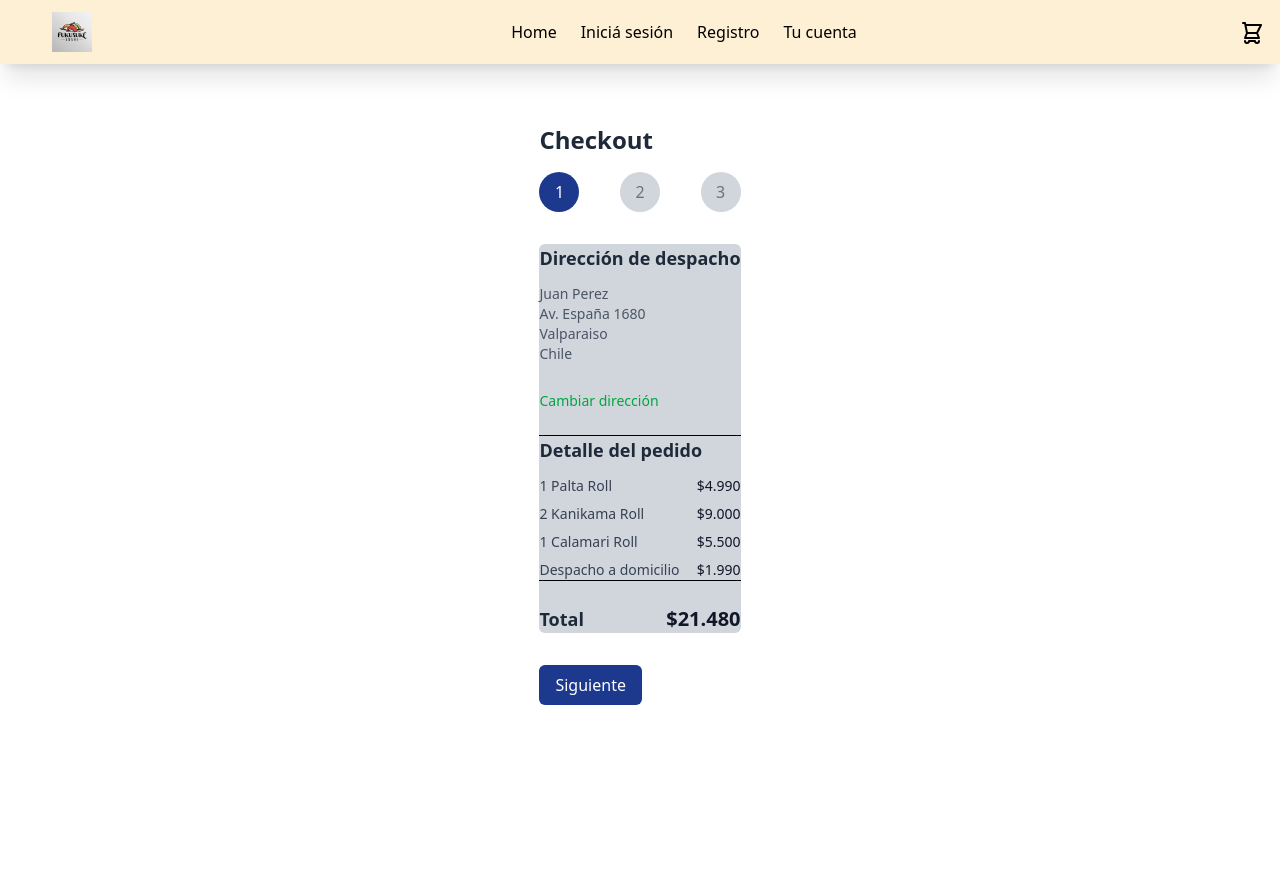
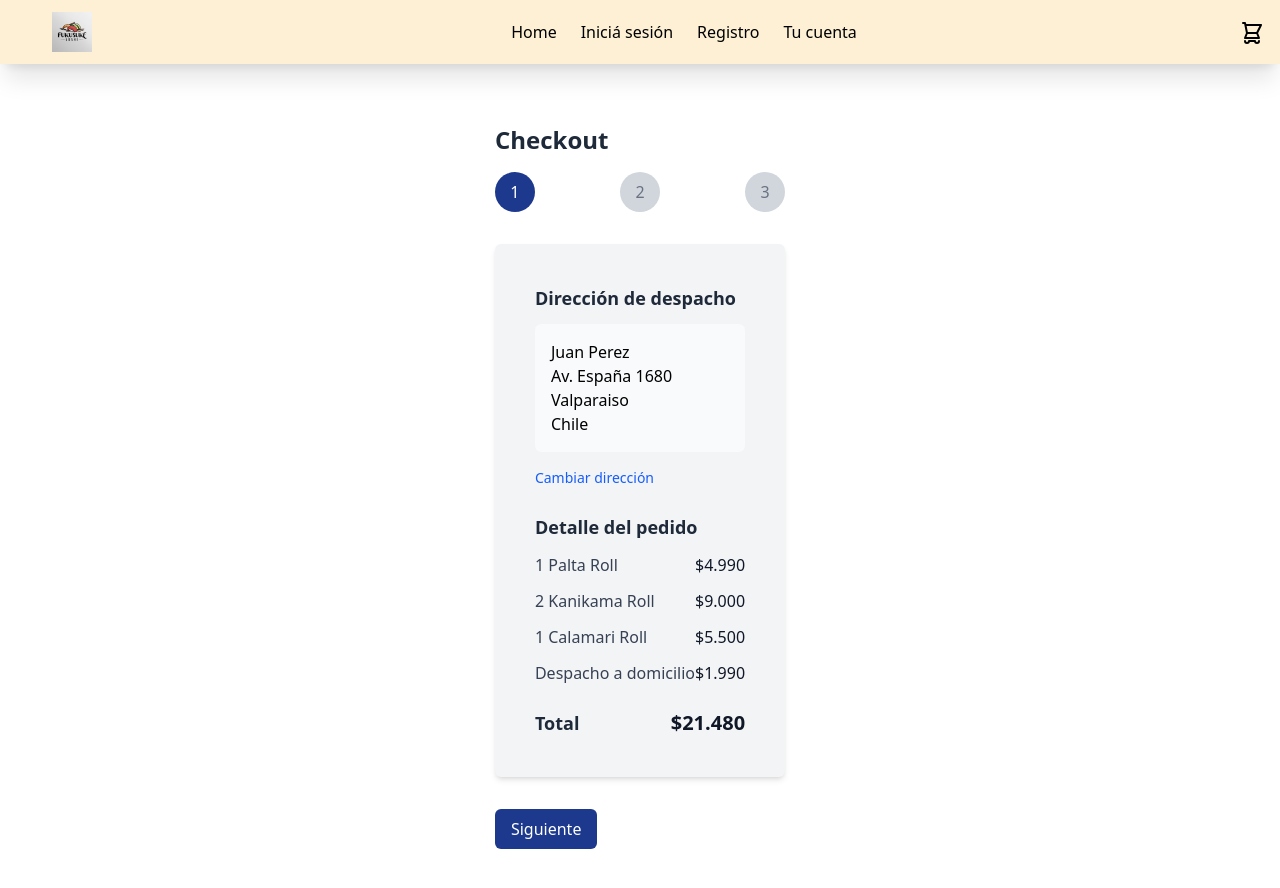
Before and after one commit to AngeloIbadurmiendo/Gacha-Hell-Sushi, a React (Vite) app: page /checkout in a window 1280 px wide. Shown: the top 888 px of the page. Built offline with nearby package versions, Linux system fonts and the light colour scheme.

Commit message:
Refactor Checkout page layout and styling; enhance address and order details presentation

```diff
--- a/src/pages/Checkout.tsx
+++ b/src/pages/Checkout.tsx
@@ -40,39 +40,42 @@ const Checkout: React.FC = () => {
     switch (step) {
       case 1:
         return (
-          <section className="bg-gray-300 divide-y divide-black-1000 rounded-md">
-            <div>
+          <section className="bg-gray-100 p-6 md:p-8 lg:p-10 rounded-md shadow-md lg:max-w-full">
+            {/* Dirección de despacho */}
+            <div className="mb-6">
               <h2 className="text-lg font-semibold text-gray-800 mb-3">Dirección de despacho</h2>
-            <div className="text-sm text-gray-600 mb-6">
-              <p>{address.name}</p>
+              <div className="bg-gray-50 p-4 rounded-md">
+                <p className="font-medium">{address.name}</p>
                 <p>{address.street}</p>
                 <p>{address.city}</p>
                 <p>{address.country}</p>
               </div>
-            <button className="text-sm font-medium text-green-600 hover:text-green-700 mb-6">
+              <button className="text-sm font-medium text-blue-600 hover:text-blue-700 mt-4">
                 Cambiar dirección
               </button>
             </div>
 
-            <div>
+            {/* Detalle del pedido */}
+            <div className="mb-6">
               <h2 className="text-lg font-semibold text-gray-800 mb-3">Detalle del pedido</h2>
-            <div className="space-y-2">
+              <div className="space-y-3">
                 {orderItems.map((item, index) => (
-                <div key={index} className="flex justify-between items-center text-sm">
+                  <div key={index} className="flex justify-between items-center">
                     <span className="text-gray-700">
-                    {item.quantity} {item.name}
+                      {item.quantity} <span className="font-medium">{item.name}</span>
                     </span>
                     <span className="font-medium text-gray-900">{formatCurrency(item.price)}</span>
                   </div>
                 ))}
-              <div className="flex justify-between items-center text-sm">
+                <div className="flex justify-between items-center">
                   <span className="text-gray-700">Despacho a domicilio</span>
                   <span className="font-medium text-gray-900">{formatCurrency(deliveryFee)}</span>
                 </div>
               </div>
             </div>
 
-            <div className="flex justify-between items-center mt-6">
+            {/* Total */}
+            <div className="flex justify-between items-center">
               <span className="text-lg font-bold text-gray-800">Total</span>
               <span className="text-xl font-bold text-gray-900">{formatCurrency(total)}</span>
             </div>
@@ -80,14 +83,14 @@ const Checkout: React.FC = () => {
         );
       case 2:
         return (
-          <section className="bg-gray-300 rounded-md">
+          <section className="bg-gray-100 p-6 rounded-md shadow-md">
             <h2 className="text-lg font-semibold text-gray-800 mb-3">Medio de pago</h2>
             <p className="text-sm text-gray-600 mb-6">
               Serás redirigido a un tercero para completar el pago. Por favor, selecciona tu medio de pago preferido.
             </p>
             <div className="flex justify-center">
               <a
-              href="https://www.flow.cl/" // Cambia esto al enlace real del medio de pago
+                href="https://www.flow.cl/"
                 target="_blank"
                 rel="noopener noreferrer"
                 className="bg-blue-500 hover:bg-blue-600 text-white font-medium py-2 px-4 rounded-md"
@@ -99,26 +102,22 @@ const Checkout: React.FC = () => {
         );
       case 3:
         return (
-          <section className="bg-gray-300 rounded-md divide-y divide-black-1000">
-            <div>
+          <section className="bg-gray-100 p-6 rounded-md shadow-md">
             <h2 className="text-lg font-semibold text-gray-800 mb-3">Compra finalizada</h2>
             <div className="flex justify-between items-center mb-8">
               <span className="text-xl font-bold text-gray-800">Total</span>
               <span className="text-2xl font-bold text-gray-900">{formatCurrency(total)}</span>
             </div>
-            </div>
-            <div>
             <p className="text-sm text-gray-600">
               Gracias por tu compra. Tu pedido está en proceso y será despachado pronto.
             </p>
             <div className="flex justify-center">
               <button
-              onClick={handleHome} // Redirige al Home
+                onClick={handleHome}
                 className="bg-blue-500 hover:bg-blue-600 text-white font-medium py-2 px-4 rounded-md mt-6"
               >
                 Volver al inicio
               </button>
-            </div>
             </div>
           </section>
         );
@@ -129,7 +128,7 @@ const Checkout: React.FC = () => {
 
   return (
     <div className="flex flex-col min-h-screen bg-white">
-      <main className="flex-grow p-4 md:p-10 lg:max-w-4xl lg:mx-auto">
+      <main className="flex-grow p-4 md:p-10 lg:max-w-5xl lg:mx-auto">
         <h1 className="text-2xl font-bold mb-4 text-gray-800">Checkout</h1>
 
         {/* Indicador de progreso */}
```
Lines whose indentation alone changed are shown as unchanged.
